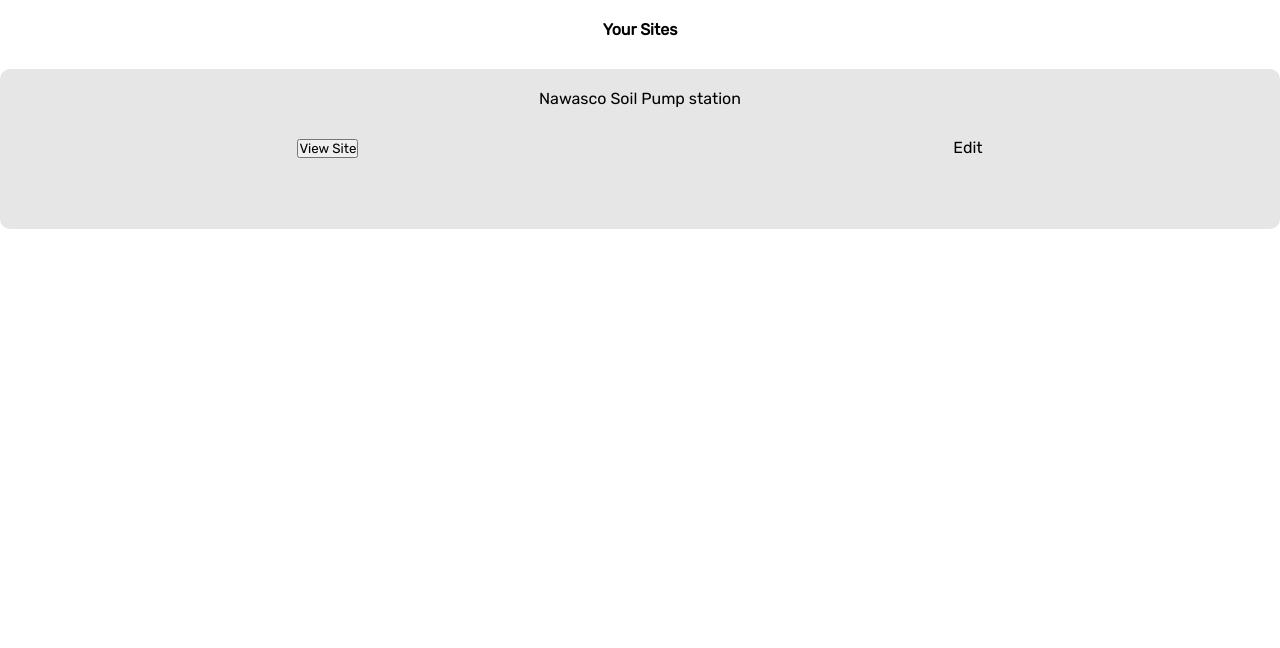
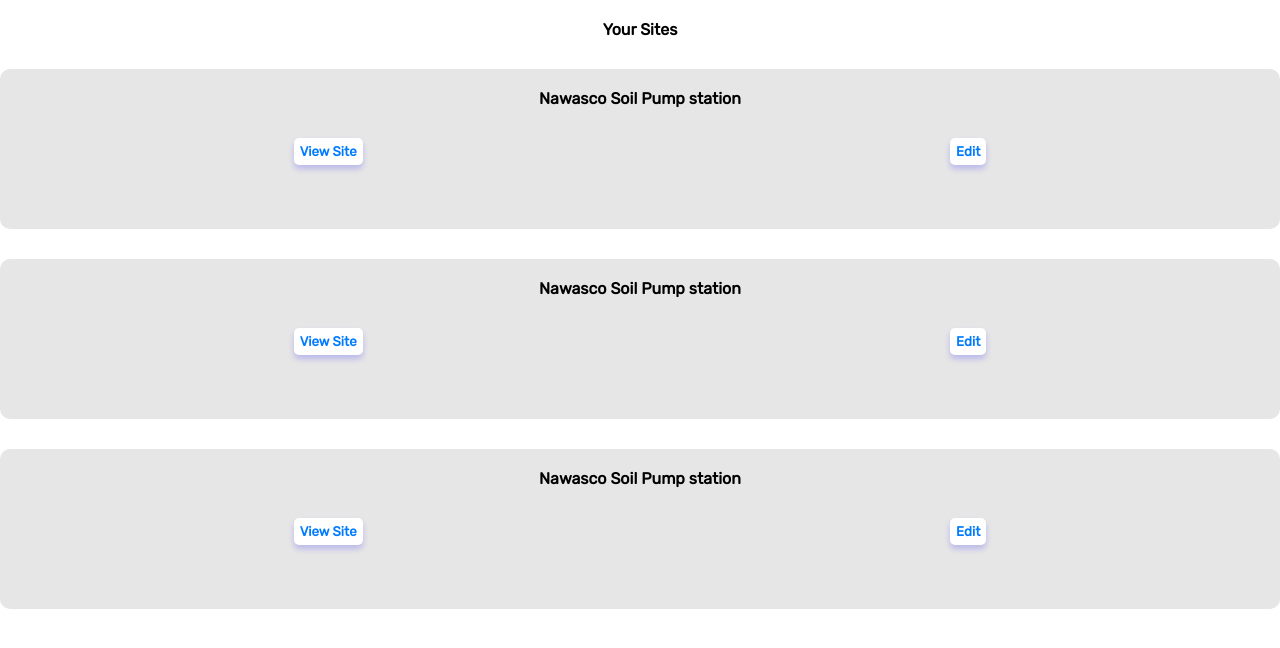
Before and after one commit to Team-Songa-Songa/IOT-Frontend, a React (Create React App) app: page /dashboard in a window 1280 px wide. Shown: the top 648 px of the page. Built offline with nearby package versions, Linux system fonts and the light colour scheme; a web font is replaced by a local one.

Commit message:
sites-page completed-routes updated

```diff
--- a/src/App.js
+++ b/src/App.js
@@ -15,7 +15,7 @@ function App() {
           <Route path="/login" element={<LoginPage />} />
           <Route path="/" element={<RegisterPage />} />
           <Route path="/dashboard" element={<SitesPages />} />
-          {/* <Route path="/dashboard/:id" element={<SingleSiteDashboardPage />} /> */}
+          <Route path="/dashboard/:id" element={<SingleSiteDashboardPage />} />
 
           {/* Add more routes here */}
         </Routes>
--- a/src/components/Admin/siteDashboard/sites.css
+++ b/src/components/Admin/siteDashboard/sites.css
@@ -1,41 +1,71 @@
-.sites-section{
-    width:100%;
-    min-height:100vh;
-}
-.sites-section-p{
-    font-weight:bold;
-    text-align:center;
-    margin-top:20px;
-
+.sites-section {
+  width: 100%;
+  min-height: 100vh;
 }
 
-.sites-individual{
+.sites-section-p {
+  font-weight: bold;
+  text-align: center;
+  margin-top: 20px;
+}
+
+.sites-individual {
   display: flex;
   flex-direction: column;
-    /* width:600px; */
   background-color: rgb(231, 230, 230);
-margin-top:30px;
-min-height:20vh;
-border-radius: 10px;;
+  margin-top: 30px;
+  min-height: 20vh;
+  border-radius: 10px;
+  transition: all 0.3s ease-in-out;
 }
 
-.site-individual-sites{
-    /* display: flex;
-    flex-direction: column;
-    justify-content: center;
-    align-items: center; */
-    margin-top:20px;
-    margin-left:auto;
-    margin-right:auto;
+.site-individual-sites {
+  margin-top: 20px;
+  margin-left: auto;
+  margin-right: auto;
 }
 
-.sites-buttons{
+.pump-name {
+  font-weight: bold;
+  font-size: 16px;
+}
+
+.sites-buttons {
   display: flex;
-    margin-top:30px;
+  margin-top: 30px;
   flex-direction: row;
   justify-content: space-around;
+}
 
+.site-buttons-left button,
+.site-buttons-right button {
+  padding: 6px;
+  background-color: white;
+  border-radius: 5px;
+  border: none;
+  cursor: pointer;
+  box-shadow: 0px 4px 6px rgba(0, 0, 255, 0.2);
+  transition: all 0.3s ease-in-out;
+  font-weight: bold;
+  color: #007bff; /* Initial text color for the buttons */
 }
-.site-buttons-left button{
 
+.sites-individual:hover {
+  background: linear-gradient(
+    90deg,
+    rgba(0, 123, 255, 1) 0%,
+    rgba(255, 255, 255, 1) 100%
+  );
 }
+
+.sites-individual:hover .site-individual-sites p,
+.sites-individual:hover .site-buttons-left button,
+.sites-individual:hover .site-buttons-right button {
+  color: white; /* Change text color to white on hover */
+}
+
+.sites-individual:hover .site-buttons-left button,
+.sites-individual:hover .site-buttons-right button {
+  background-color: transparent; /* Make button background transparent on hover */
+  box-shadow: none; /* Remove box shadow on hover */
+}
--- a/src/components/Admin/siteDashboard/sites.jsx
+++ b/src/components/Admin/siteDashboard/sites.jsx
@@ -1,6 +1,10 @@
 import React from "react";
 import "./sites.css";
+import { Link } from "react-router-dom";
+
 function Sites() {
+  const id = 123; // Replace this with the actual ID or pass it as a prop
+
   return (
     <>
       <section className="sites-section">
@@ -8,14 +12,61 @@ function Sites() {
 
         <div className="sites-individual">
           <div className="site-individual-sites">
-            <p>Nawasco Soil Pump station</p>
+            <p className="pump-name">Nawasco Soil Pump station</p>
           </div>
 
           <div className="sites-buttons">
             <div className="site-buttons-left">
-              <button>View Site</button>
+              <Link to={`/dashboard/${id}`}>
+                <button>View Site</button>
+              </Link>
             </div>
-            <div className="site-buttons-right">Edit</div>
+            <div className="site-buttons-right">
+              {" "}
+              <Link to={`/dashboard/${id}`}>
+                <button>Edit</button>
+              </Link>
+            </div>
+          </div>
+        </div>
+
+        <div className="sites-individual">
+          <div className="site-individual-sites">
+            <p className="pump-name">Nawasco Soil Pump station</p>
+          </div>
+
+          <div className="sites-buttons">
+            <div className="site-buttons-left">
+              <Link to={`/dashboard/${id}`}>
+                <button>View Site</button>
+              </Link>
+            </div>
+            <div className="site-buttons-right">
+              {" "}
+              <Link to={`/dashboard/${id}`}>
+                <button>Edit</button>
+              </Link>
+            </div>
+          </div>
+        </div>
+
+        <div className="sites-individual">
+          <div className="site-individual-sites">
+            <p className="pump-name">Nawasco Soil Pump station</p>
+          </div>
+
+          <div className="sites-buttons">
+            <div className="site-buttons-left">
+              <Link to={`/dashboard/${id}`}>
+                <button>View Site</button>
+              </Link>
+            </div>
+            <div className="site-buttons-right">
+              {" "}
+              <Link to={`/dashboard/${id}`}>
+                <button>Edit</button>
+              </Link>
+            </div>
           </div>
         </div>
       </section>
```
Lines whose indentation alone changed are shown as unchanged.
